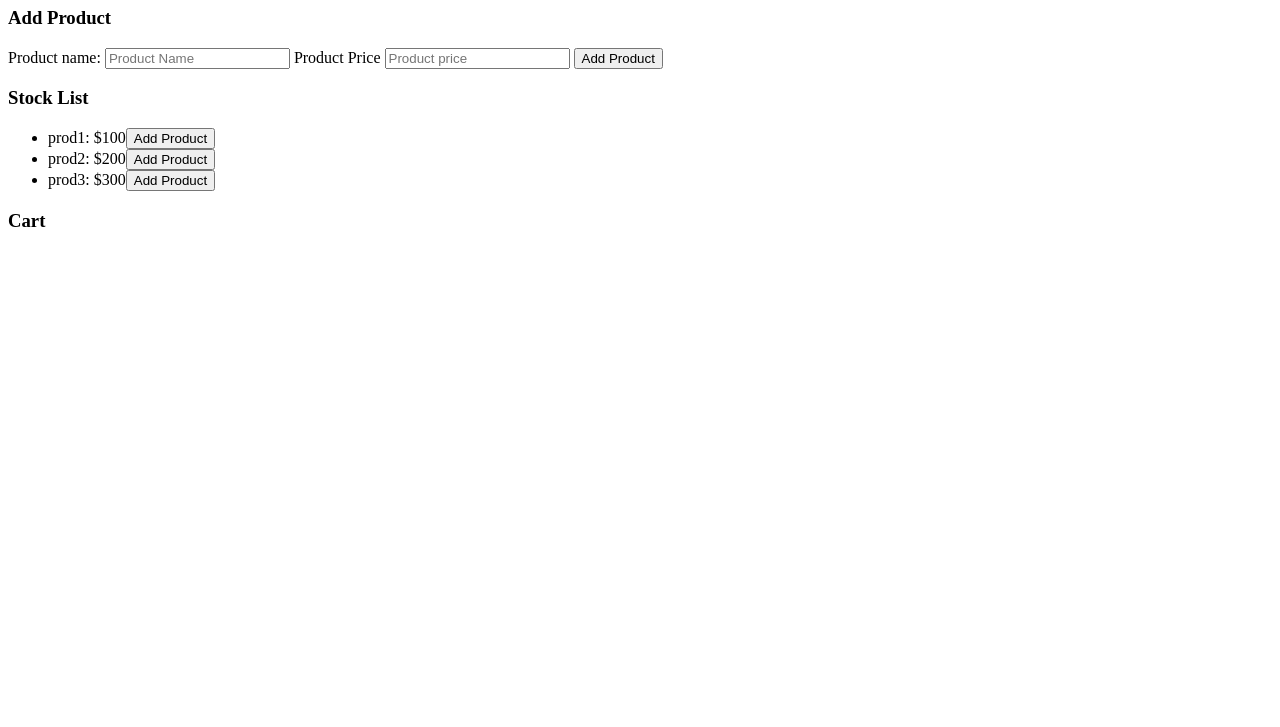
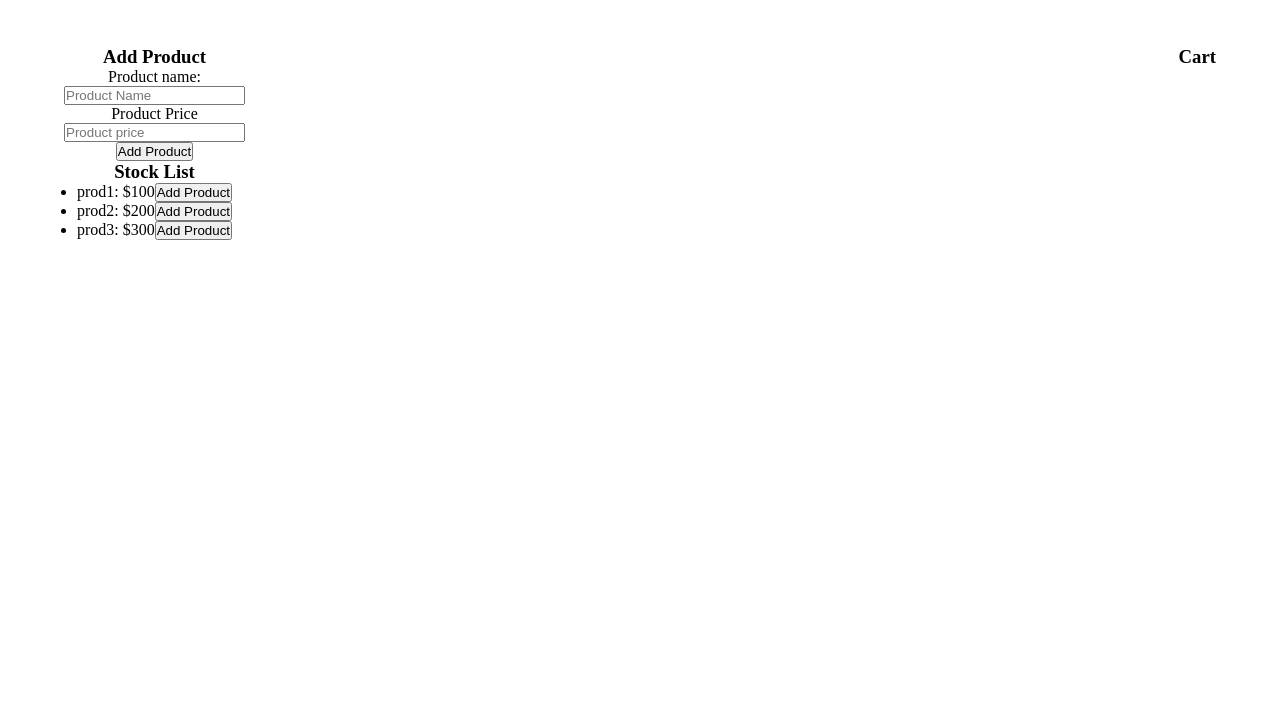
Before and after one commit to SunPhobic/SimpleEcommerce, a plain HTML site: page oopSimpleEcommerce/oopSimpleEcommerce.html in a window 1280 px wide. Shown: the part 73-800 px from the top of the page. Drawn offline with Linux system fonts and the light colour scheme.

Commit message:
making the main index.html

```diff
--- a/oopSimpleEcommerce/ooPSimpleEcommerce.js
+++ b/oopSimpleEcommerce/ooPSimpleEcommerce.js
@@ -86,12 +86,6 @@
 
             this.cartUl.innerHTML = ''
             this.populateList(this.cart,this.cartUl)
-        },
-
-        test:function(ev){
-            ev.preventDefault()
-            console.log(this)
-            console.log('test successful')
         }
     }
     ecommerce.init()
--- /dev/null
+++ b/oopSimpleEcommerce/oopSimpleEcommerce.css
@@ -0,0 +1,23 @@
+*{
+    margin: 0;
+    padding: 0;
+    box-sizing: border-box;
+}
+
+.flexbox-column{
+    display: flex;
+    justify-content: center;
+    align-items: center;
+    flex-direction: column;
+}
+
+.flexbox-row{
+    display: flex;
+    justify-content: space-between;
+    align-items: start;
+    flex-direction: row;
+}
+
+.exterior-margin{
+    margin:5%;
+}
--- a/oopSimpleEcommerce/oopSimpleEcommerce.html
+++ b/oopSimpleEcommerce/oopSimpleEcommerce.html
@@ -5,18 +5,20 @@
     <meta http-equiv="X-UA-Compatible" content="IE=edge">
     <meta name="viewport" content="width=device-width, initial-scale=1.0">
     <link rel="shortcut icon" href="#" type="image/x-icon">
+    <link rel="stylesheet" href="oopSimpleEcommerce.css">
     <title>Document</title>
 </head>
 <body>
     <header>
         <h1 id="title">OOP Simple Ecommerce</h1>
         <nav id="navigation">
-
+            <a href="../index.html">Home</a>
         </nav>
     </header>
-    <main id="mainStockList">
+    <main id="mainStockList" class="flexbox-row exterior-margin">
+        <section class="flexbox-column">
             <h3>Add Product</h3>
-        <form id="addStockForm" >
+            <form id="addStockForm" class="flexbox-column">
                 <label for="nameInput">Product name: </label>
                 <input
                     type="text"
@@ -37,7 +39,8 @@
             <ul id="stockUl">
 
             </ul>
-    </main>
+        </section>
+
 
         <section id="cartSection">
             <h3>Cart</h3>
@@ -45,6 +48,9 @@
 
             </ul>
         </section>
+    </main>
+
+
 
 
     <script src="ooPSimpleEcommerce.js"></script>
```
Also changed, not shown: allJsSimpleEcommerce/allJsSimpleEcommerce.js (+23 -1 lines), index.html (added, +19 -0 lines). Lines whose indentation alone changed are shown as unchanged.
